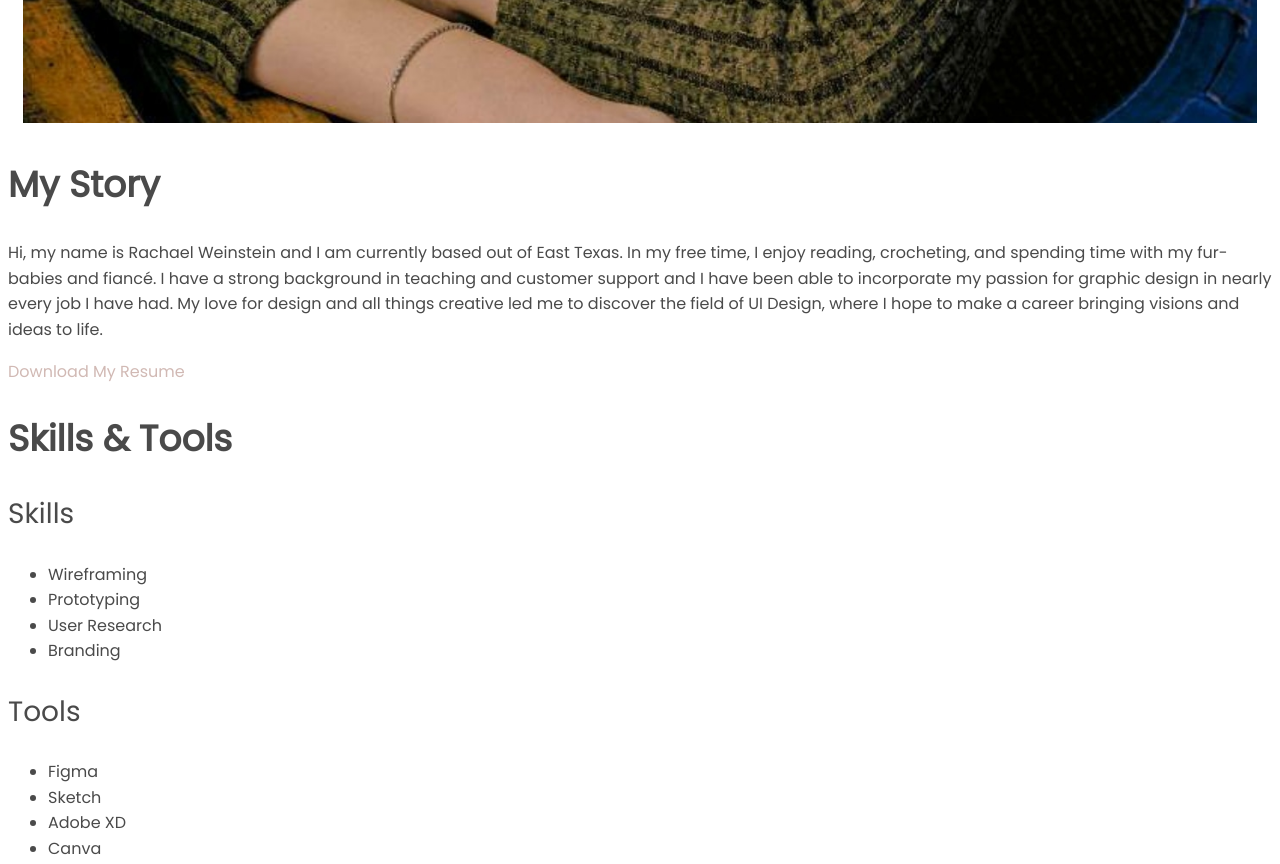
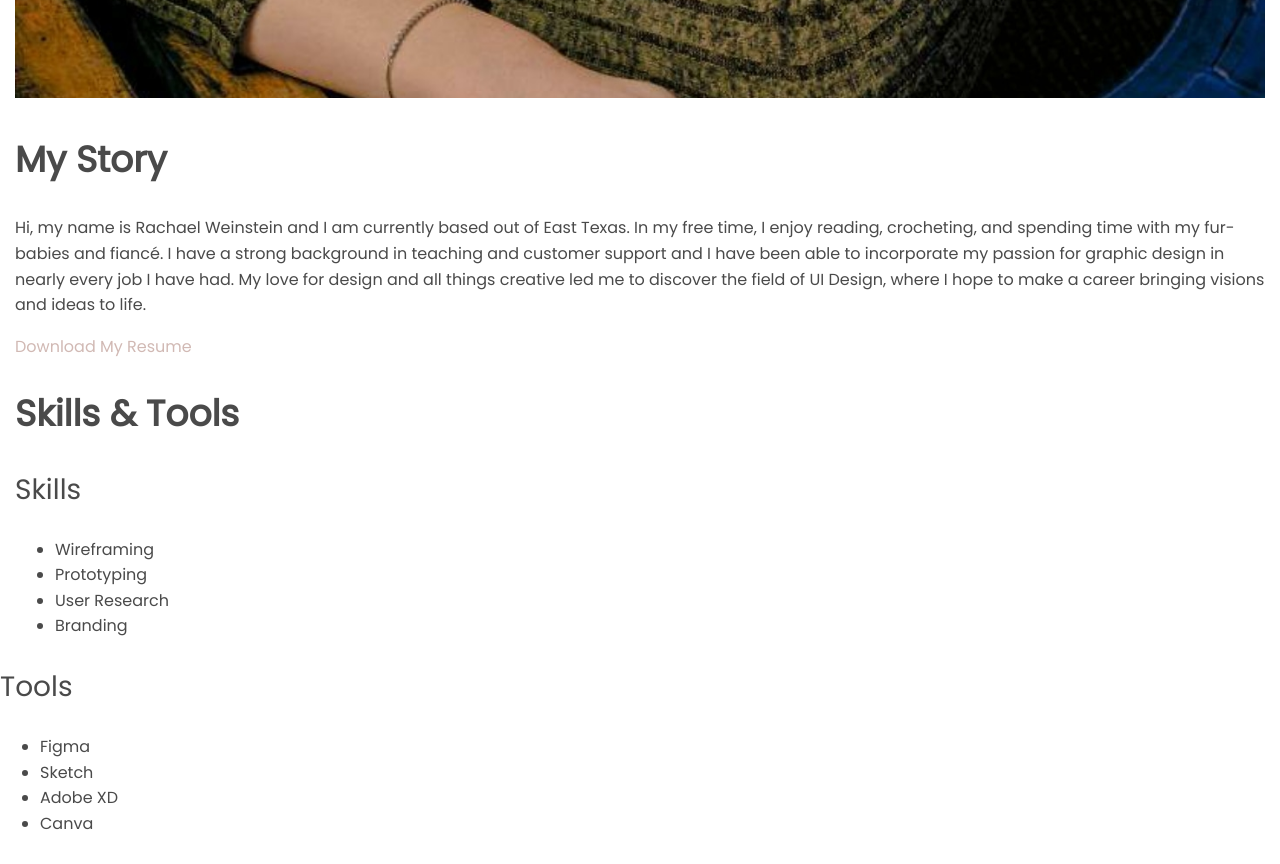
Before and after one commit to rachaelleah-95/portfolio-website, a plain HTML site: page about.html in a window 1280 px wide. Shown: the part 1580-2444 px from the top of the page. Drawn offline with nearby package versions, Linux system fonts and the light colour scheme.

Commit message:
Exercise 1.7 Updates

```diff
--- a/about.html
+++ b/about.html
@@ -6,6 +6,7 @@
     <link rel="preconnect" href="https://fonts.googleapis.com">
     <link rel="preconnect" href="https://fonts.gstatic.com" crossorigin>
     <link href="https://fonts.googleapis.com/css2?family=Poppins&display=swap" rel="stylesheet">
+    <link rel="stylesheet" type="text/css" href="https://cdnjs.cloudflare.com/ajax/libs/normalize/8.0.1/normalize.min.css">
     <meta charset="UTF-8">
     <meta name="viewport" content="width=device-width, initial-scale=1.0">
     <title>About Rachael Leah Designs</title>
@@ -35,6 +36,7 @@
                 <img src="img/profile.jpg" media="(max-width: 767px)">
             </picture>
         </div>
+    <div class="container">
         <h2>My Story</h2>
         <p>Hi, my name is Rachael Weinstein and I am currently based out of East Texas.
             In my free time, I enjoy reading, crocheting, and spending time with my fur-babies and fiancé.
@@ -44,7 +46,7 @@
             Download My Resume
             </a>
       </div>
-        <div>
+        <div class="container">
         <h2>Skills & Tools</h2>
         <h3>Skills</h3>
         <ul>
@@ -65,7 +67,7 @@
         </div>
     </main>
     <footer id="contact">
-        <div>
+        <div class="container">
             <h2>Get in Touch</h2>
             <p>Do you like my work and want to discuss opportunities? Please get in touch. Call: <a href="tel: 9035572231">(903)557-2231</a>. Prefer sending an email?</p>
             <div>
```
Also changed, not shown: index.html (+1 -0 lines), meallennials.html (+8 -9 lines).
